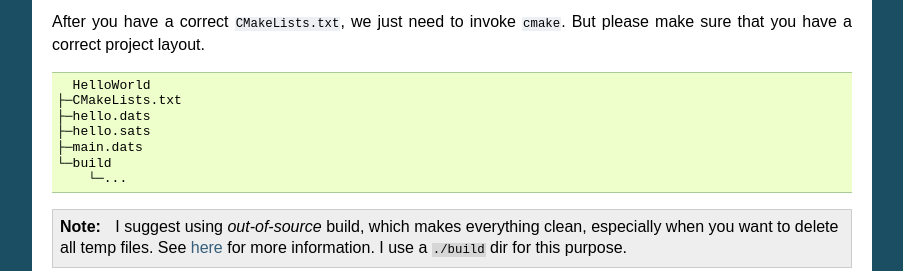
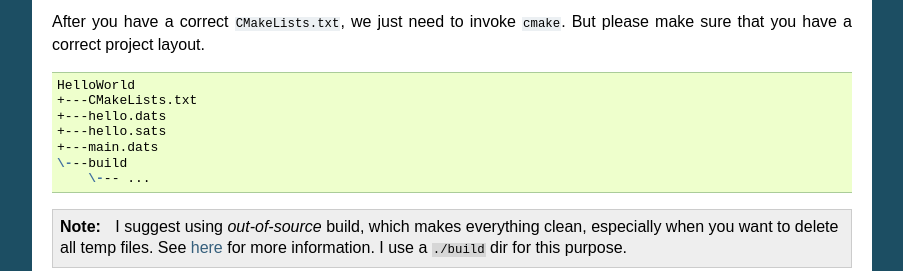
Before and after one commit to steinwaywhw/ATS-CMake, a Sphinx documentation site: the page built from doc/source/index.rst, in a window 1280 px wide, cut to the strip 852-1123 px from the top of the page. Shown: the whole strip, without its empty margins (198-1101 px from the left). Built offline with Sphinx 7.4.7, drawn with Linux system fonts in a browser that asks for light colours; formulas are drawn with MathJax 3.

Commit message:
Update encoding

```diff
--- a/doc/source/index.rst
+++ b/doc/source/index.rst
@@ -45,12 +45,12 @@ After you have a correct ``CMakeLists.txt``, we just need to invoke ``cmake``. B
 .. code-block:: bash
 
 	HelloWorld
-      ├─CMakeLists.txt
-      ├─hello.dats
-      ├─hello.sats
-      ├─main.dats
-      └─build
-          └─...
+	+---CMakeLists.txt
+	+---hello.dats
+	+---hello.sats
+	+---main.dats
+	\---build
+	    \--- ...
 
 .. note::
 	I suggest using *out-of-source* build, which makes everything clean, especially when you want to delete all temp files. See `here <http://www.cmake.org/Wiki/CMake_FAQ#Out-of-source_build_trees>`_ for more information. I use a ``./build`` dir for this purpose.
```
